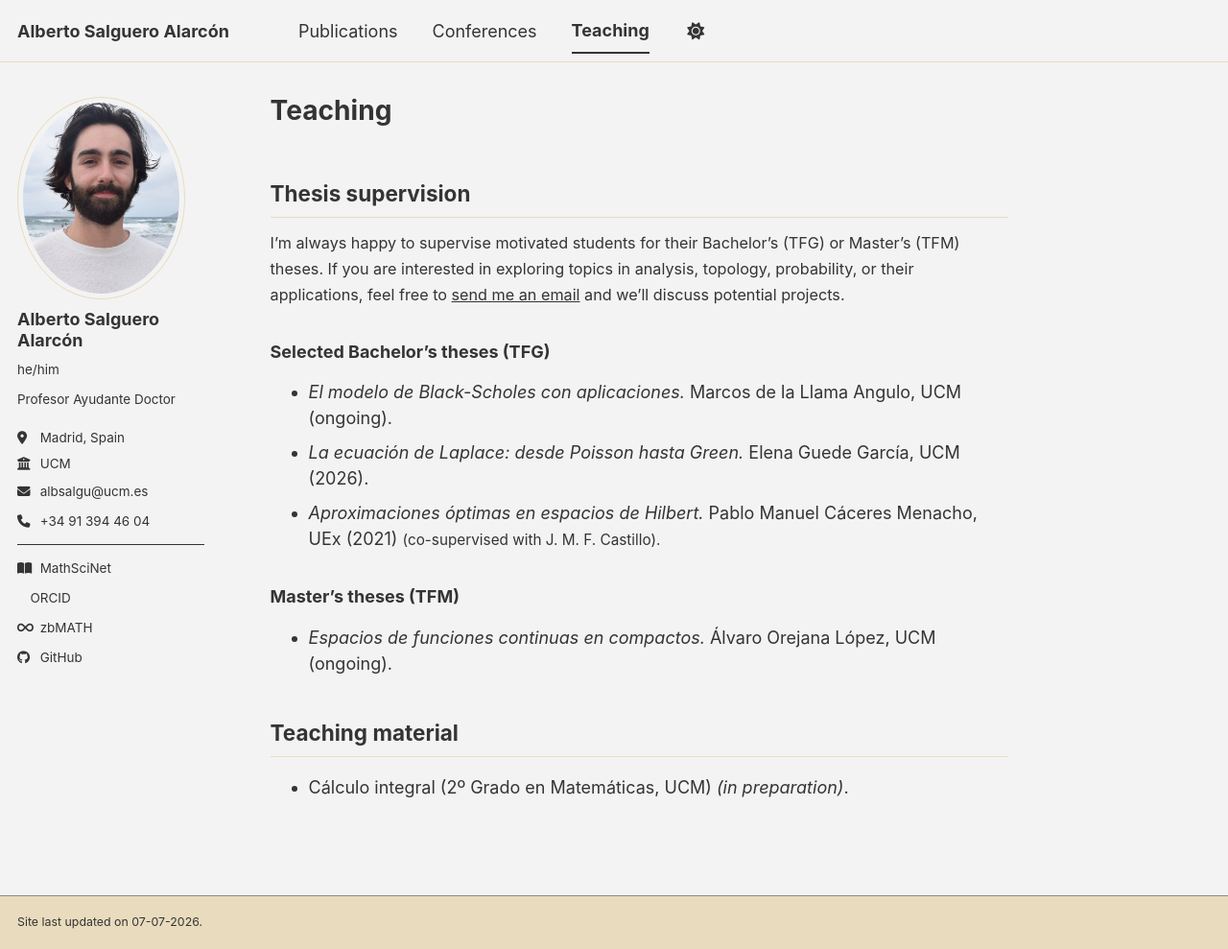
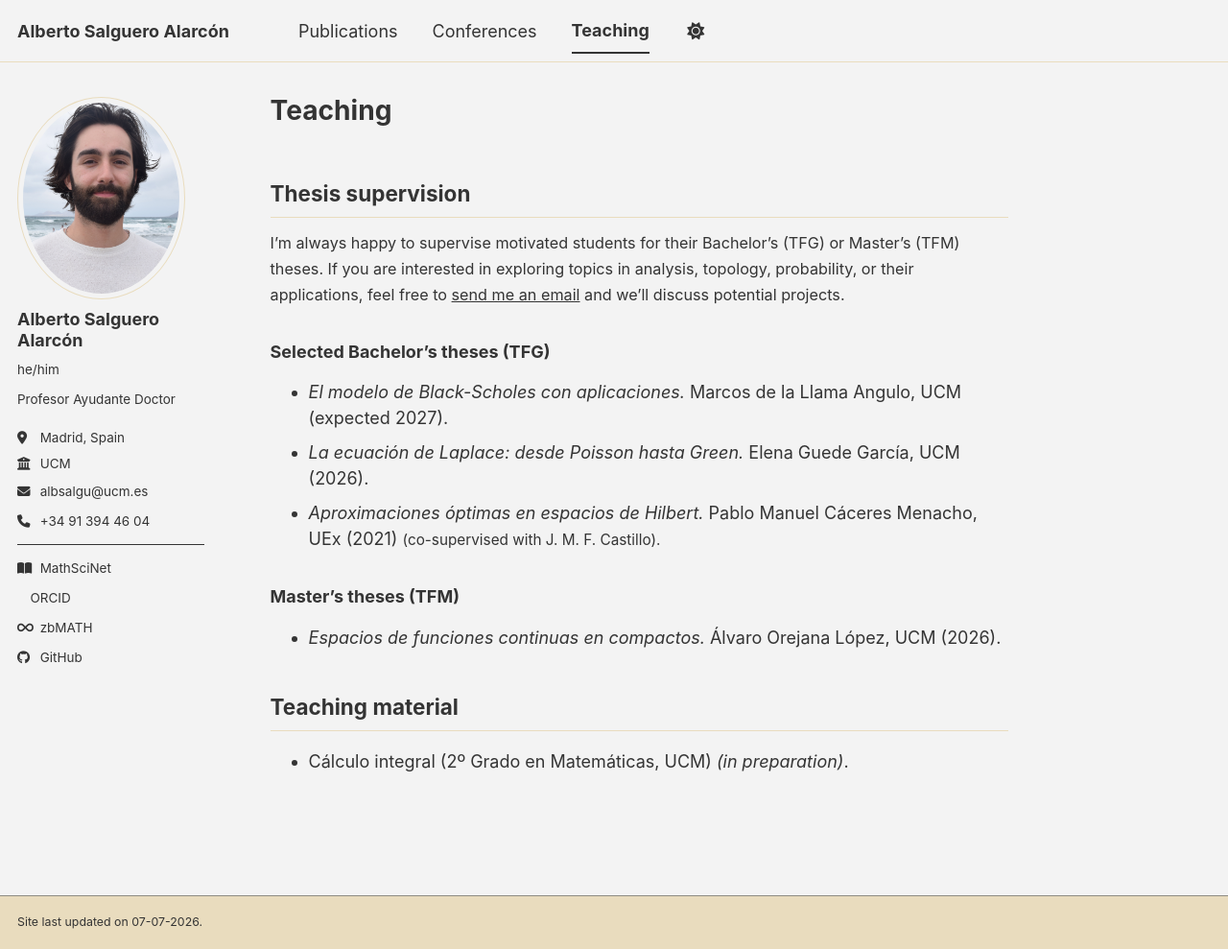
Before and after one commit to salgueroalarcon/salgueroalarcon.github.io, a Jekyll site: the page built from _pages/teaching.md, in a window 1280 px wide and 989 px high. Shown: the whole window at 96% size. Built offline with Jekyll 4.4.1, drawn with Linux system fonts in a browser that asks for light colours; a style sheet for code colours, icons or effects is not loaded.

Commit message:
Update expected completion dates for theses

```diff
--- a/_pages/teaching.md
+++ b/_pages/teaching.md
@@ -10,12 +10,12 @@ author_profile: true
 <span style="font-size: 90%;"> I'm always happy to supervise motivated students for their Bachelor's (TFG) or Master's (TFM) theses. If you are interested in exploring topics in analysis, topology, probability, or their applications,  feel free to [send me an email](mailto:albsalgu@ucm.es) and we'll discuss potential projects. </span>
 
 ### Selected Bachelor's theses (TFG)
-- *El modelo de Black-Scholes con aplicaciones.* Marcos de la Llama Angulo, UCM (ongoing).
+- *El modelo de Black-Scholes con aplicaciones.* Marcos de la Llama Angulo, UCM (expected 2027).
 - *La ecuación de Laplace: desde Poisson hasta Green.* Elena Guede García, UCM (2026).
 - *Aproximaciones óptimas en espacios de Hilbert.* Pablo Manuel Cáceres Menacho, UEx (2021) <span style="font-size: 85%;"> (co-supervised with J. M. F. Castillo).</span>
 
 ### Master's theses (TFM)
-- *Espacios de funciones continuas en compactos.* Álvaro Orejana López, UCM (ongoing).
+- *Espacios de funciones continuas en compactos.* Álvaro Orejana López, UCM (2026).
 
 ## Teaching material
 - Cálculo integral (2º Grado en Matemáticas, UCM) *(in preparation)*.
```
